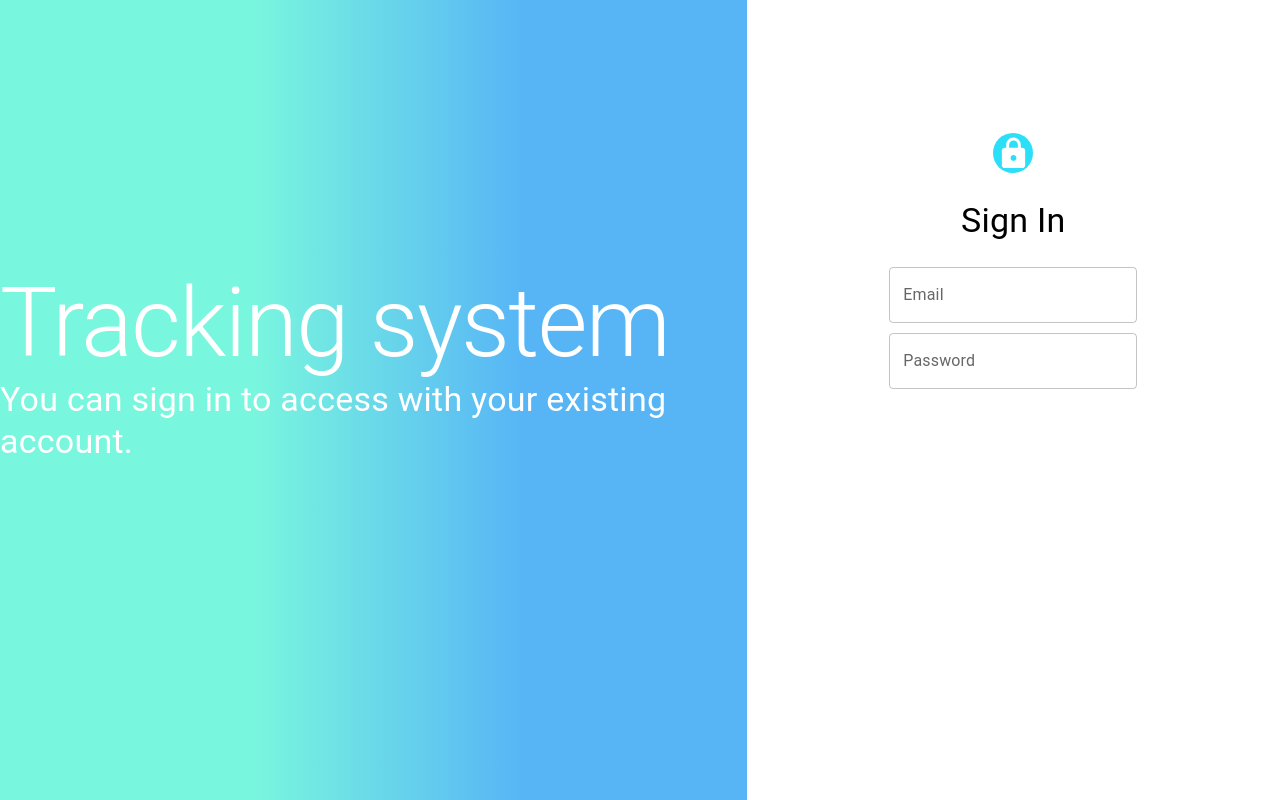
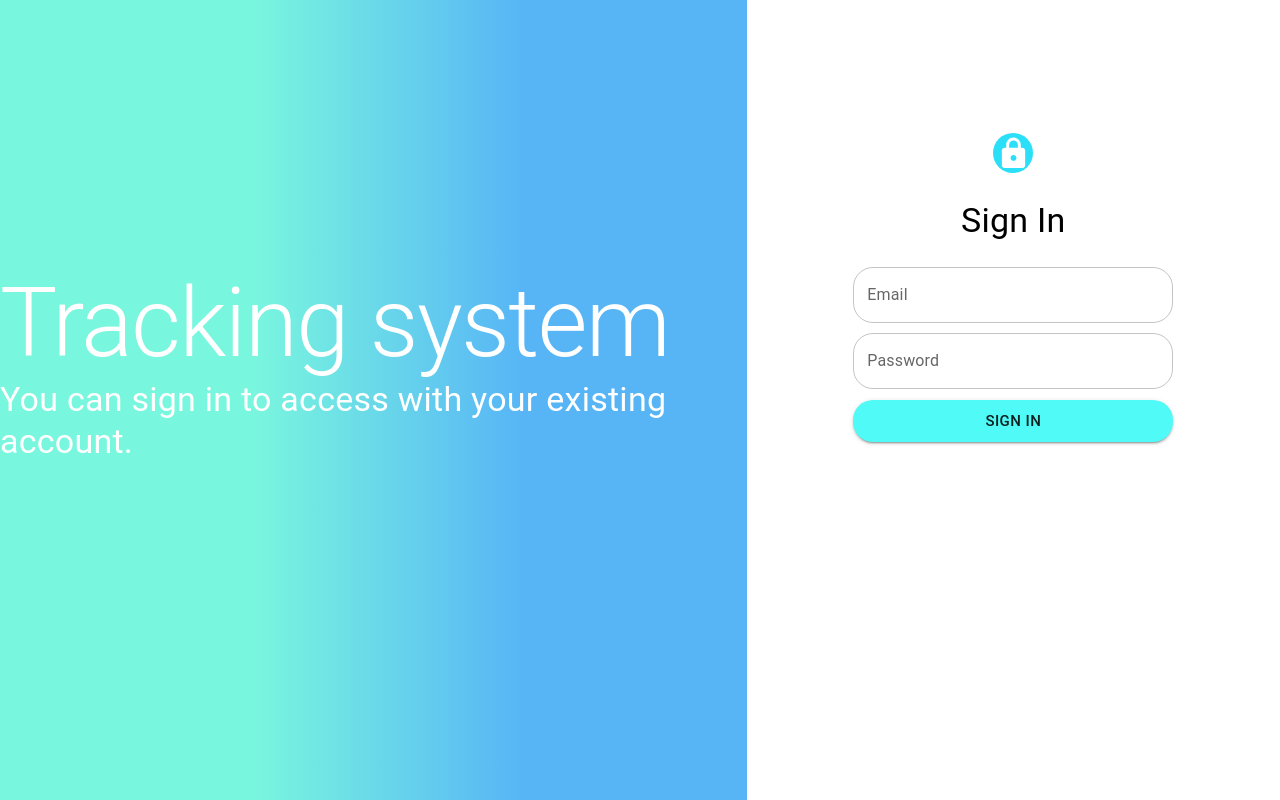
Before and after one commit to kozlyakovskaya-tatsiana/sport-crm-frontend, a React (Create React App) app: page / in a window 1280 px wide. Built offline with nearby package versions, Linux system fonts and the light colour scheme.

Commit message:
- full ui for login page

```diff
--- a/public/index.html
+++ b/public/index.html
@@ -2,14 +2,12 @@
 <html lang="en">
   <head>
     <meta charset="utf-8" />
-    <link rel="icon" href="%PUBLIC_URL%/favicon.ico" />
     <meta name="viewport" content="width=device-width, initial-scale=1" />
     <meta name="theme-color" content="#000000" />
     <meta
       name="description"
       content="Web site created using create-react-app"
     />
-    <link rel="apple-touch-icon" href="%PUBLIC_URL%/logo192.png" />
     <!--
       manifest.json provides metadata used when your web app is installed on a
       user's mobile device or desktop. See https://developers.google.com/web/fundamentals/web-app-manifest/
@@ -24,7 +22,7 @@
       work correctly both with client-side routing and a non-root public URL.
       Learn how to configure a non-root public URL by running `npm run build`.
     -->
-    <title>React App</title>
+    <title>Tracking System</title>
   </head>
   <body>
     <noscript>You need to enable JavaScript to run this app.</noscript>
--- /dev/null
+++ b/src/components/loginForm/LoginForm.module.css
@@ -0,0 +1,3 @@
+.inputWrapper{
+    width: 60%;
+}
--- a/src/components/loginForm/LoginForm.tsx
+++ b/src/components/loginForm/LoginForm.tsx
@@ -1,6 +1,11 @@
 import React from "react";
-import { Avatar, Grid, TextField, Typography, useTheme } from "@mui/material";
+import { Avatar, Grid, Typography, useTheme } from "@mui/material";
 import LockRoundedIcon from "@mui/icons-material/LockRounded";
+import styles from "./LoginForm.module.css";
+import {
+  RoundedButton,
+  RoundedTextField,
+} from "../../styledComponents/styledComponents";
 
 export const LoginForm: React.FC = () => {
   const theme = useTheme();
@@ -20,13 +25,23 @@ export const LoginForm: React.FC = () => {
       <Grid item md={1}>
         <Typography variant={"h4"}>Sign In</Typography>
       </Grid>
-      <Grid item md={1}>
-        <TextField label="Email" variant="outlined" />
+      <Grid item md={1} className={styles.inputWrapper}>
+        <RoundedTextField fullWidth label="Email" variant="outlined" />
       </Grid>
-      <Grid item md={1}>
-        <TextField label="Password" variant="outlined" />
+      <Grid item md={1} className={styles.inputWrapper}>
+        <RoundedTextField fullWidth label="Password" variant="outlined" />
       </Grid>
-      <Grid item md={6} />
+      <Grid item md={1} className={styles.inputWrapper}>
+        <RoundedButton
+          fullWidth
+          variant="contained"
+          color="secondary"
+          size={"large"}
+        >
+          Sign In
+        </RoundedButton>
+      </Grid>
+      <Grid item md={5} />
     </Grid>
   );
 };
--- a/src/index.tsx
+++ b/src/index.tsx
@@ -3,16 +3,9 @@ import ReactDOM from "react-dom/client";
 import "./index.css";
 import App from "./App";
 import reportWebVitals from "./reportWebVitals";
-import { createTheme, ThemeProvider } from "@mui/material";
+import { ThemeProvider } from "@mui/material";
+import theme from "./theme";
 
-const theme = createTheme({
-  palette: {
-    primary: {
-      light: "#a2faf6",
-      main: "#2adff7",
-    },
-  },
-});
 const root = ReactDOM.createRoot(
   document.getElementById("root") as HTMLElement
 );
--- /dev/null
+++ b/src/styledComponents/styledComponents.tsx
@@ -0,0 +1,13 @@
+import { Button, styled, TextField } from "@mui/material";
+
+export const RoundedTextField = styled(TextField)({
+  ".MuiInputBase-root": {
+    borderRadius: "20px",
+  },
+});
+
+export const RoundedButton = styled(Button)({
+  "&.MuiButtonBase-root": {
+    borderRadius: "20px",
+  },
+});
--- /dev/null
+++ b/src/theme.ts
@@ -0,0 +1,29 @@
+import { createTheme } from "@mui/material";
+
+const theme = createTheme({
+  palette: {
+    primary: {
+      light: "#a2faf6",
+      main: "#2adff7",
+    },
+    secondary: {
+      main: "#50faf7",
+    },
+    text: {
+      primary: "#ffffff",
+    },
+  },
+  components: {
+    MuiButtonBase: {
+      styleOverrides: {
+        root: {
+          "&.MuiButton-root:hover": {
+            backgroundColor: "#d5f7f7",
+          },
+        },
+      },
+    },
+  },
+});
+
+export default theme;
```
Also changed, not shown: public/logo192.png (deleted), public/logo512.png (deleted).
